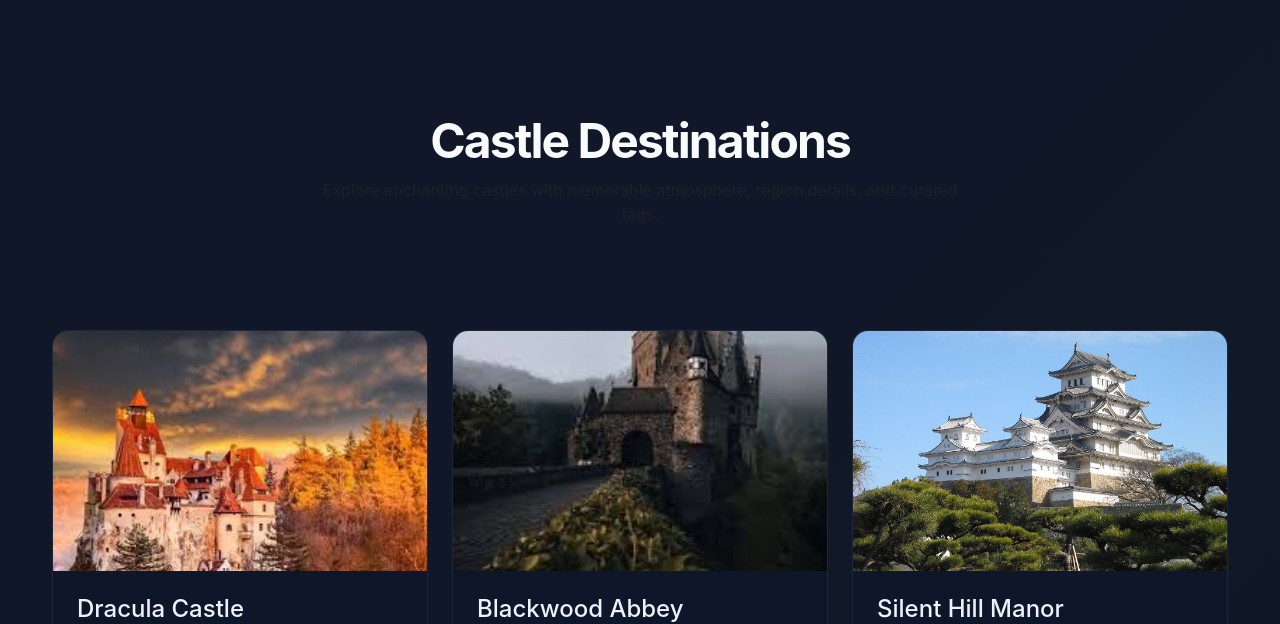
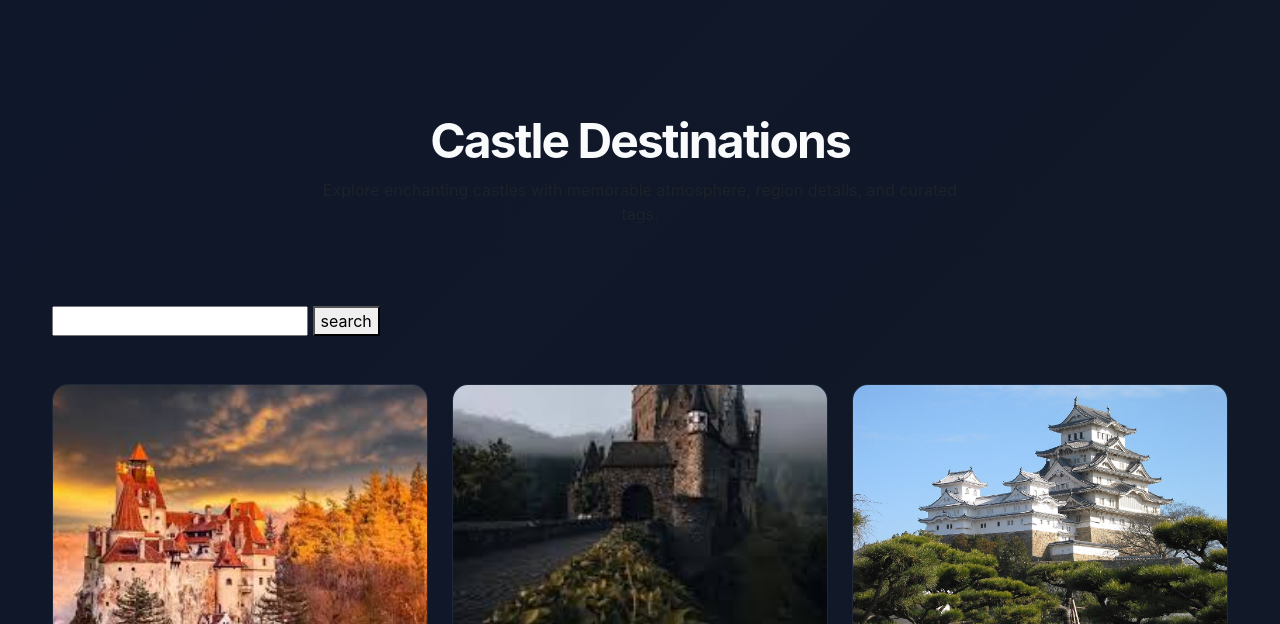
Before and after one commit to nik-767/gloomvalut, a Django app: page /home/ in a window 1280 px wide. Shown: the top 624 px of the page. Run offline with Django 5.2, Linux system fonts and the light colour scheme; data comes from the database, SQL or seed files in the repository; both versions use the stored data as it was after the commit.

Commit message:
adding seachbar

```diff
--- a/core/views.py
+++ b/core/views.py
@@ -3,6 +3,7 @@ from .models import *
 from django.contrib.auth.models import User
 from django.contrib.auth import authenticate, login, logout
 from django.shortcuts import get_object_or_404
+from django.db.models import Q
 # Create your views here.
 
 def home(request):
@@ -23,7 +24,15 @@ def home(request):
         add_dest.save()
         return redirect('home')
 
-    dest = Destination.objects.all()
+    search = request.GET.get("castle")
+    if search:
+        dest = Destination.objects.filter(
+            castle__icontains=search
+        )
+    else:
+        dest = Destination.objects.all()
+
+
     return render(request, "core/home.html", {"dest": dest})
 
 def Register(request):
--- a/templates/core/home.html
+++ b/templates/core/home.html
@@ -9,10 +9,18 @@
     <title>Castle Destinations</title>
 </head>
 <body>
+
     <div class="container py-5">
         <div class="text-center mb-5 home-hero">
             <h1 class="hero-title display-5 fw-bold">Castle Destinations</h1>
             <p class="text-muted">Explore enchanting castles with memorable atmosphere, region details, and curated tags.</p>
+        </div>
+
+        <div class="search">
+            <form method="get">
+            <input type="search" name="castle">
+            <button type="submit">search</button>
+            </form>
         </div>
 
         <div class="row row-cols-1 row-cols-md-2 row-cols-lg-3 g-4 destination-list">
```
Also changed, not shown: db.sqlite3.
